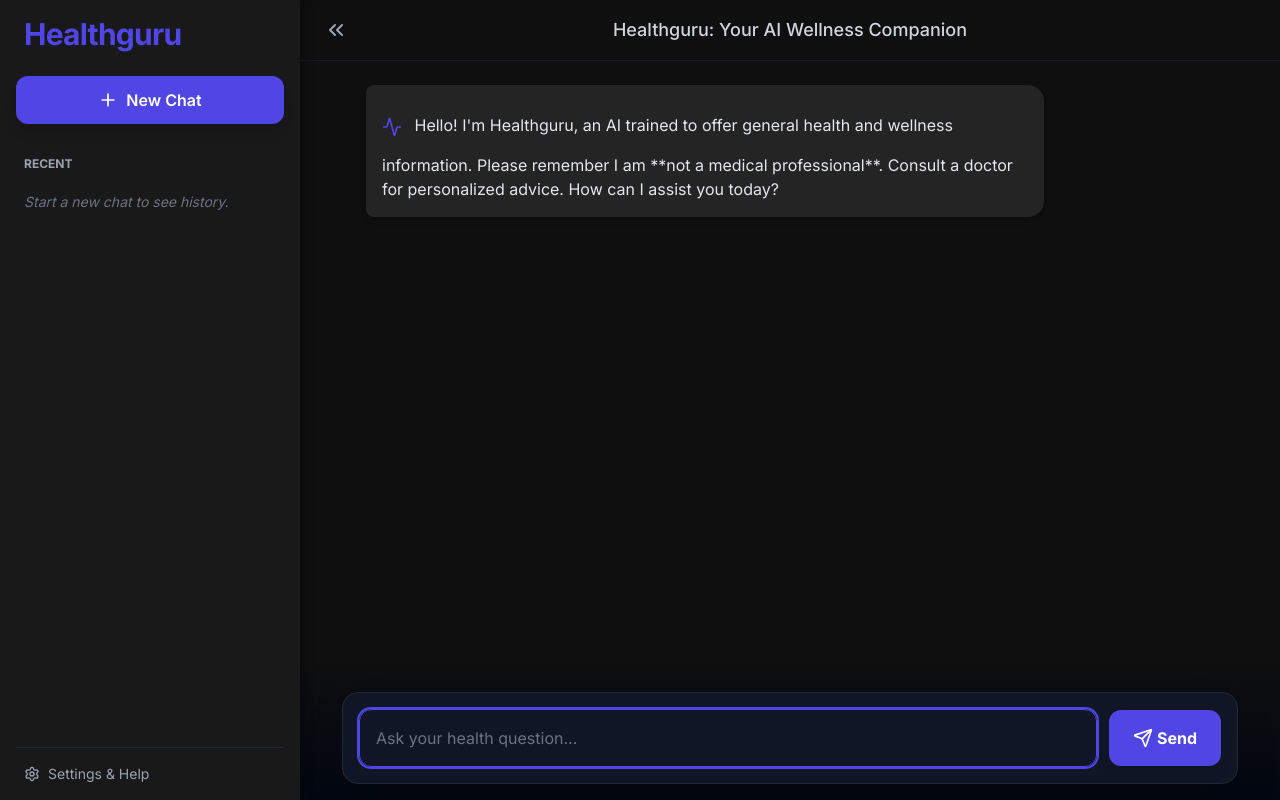
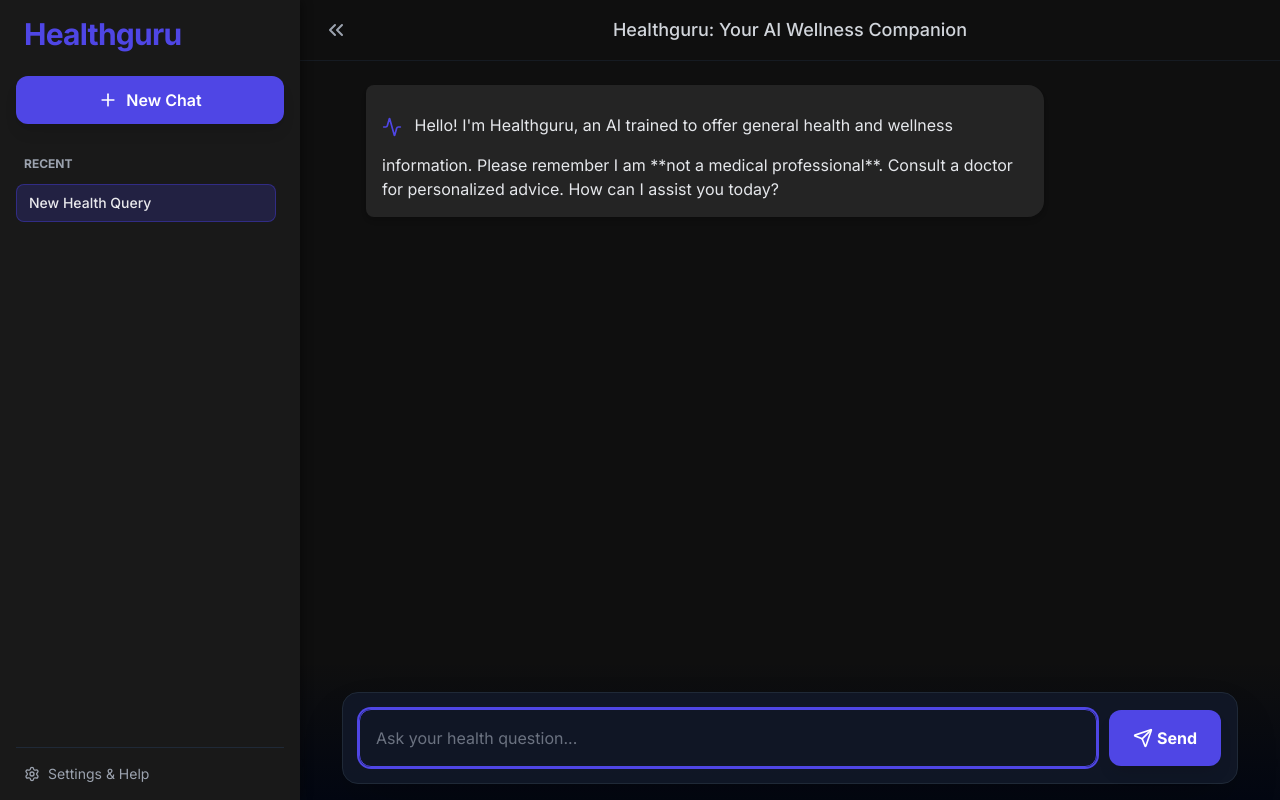
Before and after one commit to Zephieeeeee/Healthguru, a Flask app: a page that uses templates/index.html in a window 1280 px wide. Run offline with Flask 3, Linux system fonts and the light colour scheme; some libraries are stand-ins or nearby versions.

Commit message:
Feature: Updated app routing and refined homepage content

```diff
--- a/app.py
+++ b/app.py
@@ -1,189 +1,236 @@
 import os
-import uuid
 import json
-from flask import Flask, render_template, request, session, jsonify, redirect, url_for
-from datetime import datetime, MINYEAR
+import time
+import random
+import string
+from flask import Flask, request, jsonify, render_template, redirect, url_for
 from google import genai
-from google.genai.errors import APIError
-from dotenv import load_dotenv # <-- IMPORT IS NOW AT THE TOP
+from google.genai import types
 
-# --- Configuration & Initialization ---
+# --- Configuration and Initialization ---
 
-load_dotenv() # <-- FUNCTION IS NOW CALLED *AFTER* IMPORT
+app = Flask(__name__)
+# The API key is set via environment variable GEMINI_API_KEY in the deployment environment.
+# If running locally, you must set it in your environment.
+# The client automatically picks up the key.
+try:
+    client = genai.Client()
+    print("Gemini Client initialized successfully.")
+except Exception as e:
+    print(f"Error initializing Gemini Client: {e}")
+    client = None
 
-# Use environment variable for API Key
-GEMINI_API_KEY = os.environ.get("GEMINI_API_KEY", "")
-client = genai.Client(api_key=GEMINI_API_KEY)
+# In-memory storage for chat sessions.
+# Key: chat_id (string), Value: list of message parts (Gemini format)
+chat_sessions = {}
+# Key: chat_id (string), Value: chat title (string)
+chat_titles = {}
+# Key: chat_id (string), Value: timestamp (float)
+chat_timestamps = {}
 
-# Flask App setup
-app = Flask(__name__)
-app.secret_key = os.environ.get("FLASK_SECRET_KEY", "a_very_secret_key_for_session")
+# System instruction for the Healthguru model
+HEALTHGURU_SYSTEM_INSTRUCTION = (
+    "You are 'Healthguru', an AI-powered wellness and general health information assistant. "
+    "Your primary role is to provide well-researched, general, and easy-to-understand information based on the user's queries. "
+    "Crucial Mandate: You are NOT a medical professional. ALWAYS include a prominent disclaimer in your response that the user must consult a qualified doctor or healthcare provider for personalized medical advice, diagnosis, or treatment. "
+    "Your tone should be empathetic, supportive, and informative, focusing on widely accepted non-critical wellness practices, first aid basics, and common ailment management (e.g., home remedies, rest recommendations). "
+    "Format your responses clearly using Markdown (bold, lists, etc.) to enhance readability."
+)
 
-# --- Helper Functions for Session Management ---
+# --- Utility Functions ---
 
-def get_chat_model():
-    """Returns the Gemini chat model instance."""
-    return client.chats.create(model="gemini-2.5-flash")
+def generate_chat_id():
+    """Generates a unique, short ID for a new chat session."""
+    return ''.join(random.choices(string.ascii_letters + string.digits, k=10))
 
-def get_or_create_chat(chat_id=None):
+def get_recent_chats():
+    """Returns a list of recent chats with titles and IDs, sorted by timestamp."""
+    recent = []
+    for chat_id, title in chat_titles.items():
+        recent.append({
+            'id': chat_id,
+            'title': title,
+            'timestamp': chat_timestamps.get(chat_id, 0)
+        })
+    # Sort by timestamp, newest first
+    recent.sort(key=lambda x: x['timestamp'], reverse=True)
+    return recent[:10] # Limit to 10 recent chats
+
+def generate_title_from_message(user_message):
     """
-    Retrieves a chat session from Flask session or creates a new one.
+    Uses the Gemini API to generate a concise, descriptive title
+    for the chat based on the user's first message.
     """
-    if 'history' not in session:
-        session['history'] = {}
+    if not client:
+        return "Untitled Chat"
 
-    if chat_id and chat_id in session['history']:
-        # Load existing chat
-        current_chat = session['history'][chat_id]
-        return chat_id, current_chat
+    # Limit the prompt length to ensure it's fast and focused
+    prompt = f"Condense the following user message into a very concise, three-word maximum title for a chat history list. The message is: \"{user_message[:100]}...\""
 
-    # Create new chat
-    new_chat_id = str(uuid.uuid4())
-    new_chat_session = {
-        'id': new_chat_id,
-        'messages': [],
-        'created_at': datetime.now().isoformat(),
-        'title': 'New Chat'
-    }
-    session['history'][new_chat_id] = new_chat_session
-    session.modified = True
-    return new_chat_id, new_chat_session
+    try:
+        # Use a very fast model for a quick, simple title
+        response = client.models.generate_content(
+            model='gemini-2.5-flash',
+            contents=prompt,
+            config=types.GenerateContentConfig(
+                system_instruction="You are a title generator. Output only the short title text, with no quotes or extraneous punctuation."
+            )
+        )
+        # Clean up the response to ensure it's a clean string
+        title = response.text.strip().replace('"', '')
+        return title if len(title) > 0 else "New Health Query"
+    except Exception as e:
+        print(f"Error generating chat title: {e}")
+        return "New Health Query" # Fallback title
 
-def get_all_chats_for_sidebar():
+
+def save_chat_history(chat_id, history, title):
     """
-    Returns all chats, sorted reverse chronologically,
-    ensuring all chat objects are valid and have a title.
+    Stores the chat history, updates the title, and sets the timestamp.
+    If the chat is brand new (title is 'New Health Query'), it generates a proper title.
     """
-    history = session.get('history', {})
-    clean_chats = []
+    chat_sessions[chat_id] = history
 
-    # Use a default minimum datetime for sorting entries that might be malformed
-    min_datetime = datetime(MINYEAR, 1, 1).isoformat()
+    # 1. Update timestamp for sorting
+    chat_timestamps[chat_id] = time.time()
 
-    for chat_id, chat_data in history.items():
-        if not isinstance(chat_data, dict):
-            continue # Skip malformed, old session data
+    # 2. Update title if needed
+    # We only generate a title if the current title is the default one and the history has content.
+    if title == "New Health Query" and len(history) > 1 and history[-1].role == 'model':
+        # The first message from the user is at index 0
+        first_user_message = history[0].parts[0].text
+        new_title = generate_title_from_message(first_user_message)
+        chat_titles[chat_id] = new_title
+    else:
+        chat_titles[chat_id] = title
 
-        # Ensure essential keys exist on all chat objects
-        chat_data['id'] = chat_data.get('id', chat_id)
-        chat_data['created_at'] = chat_data.get('created_at', min_datetime)
+# --- Flask Routes ---
 
-        # If 'title' is missing or blank, provide a default
-        if not chat_data.get('title'):
-            chat_data['title'] = 'Untitled Chat'
-        # Fix for chats that were new but never got a message
-        elif chat_data['title'] == 'New Chat' and not chat_data.get('messages'):
-             chat_data['title'] = 'Untitled Chat'
-
-        clean_chats.append(chat_data)
-
-    # Sort the clean list by creation time
-    sorted_chats = sorted(
-        clean_chats,
-        key=lambda x: datetime.fromisoformat(x['created_at']),
-        reverse=True
-    )
-    return sorted_chats
-
-# --- Routes and Logic ---
-
-@app.route('/', defaults={'chat_id': None})
-@app.route('/chat/<chat_id>')
-def Index(chat_id):
-    """Renders the main chat interface and loads or starts a chat session."""
-
-    all_history = get_all_chats_for_sidebar()
-
-    # FIX: "New Chat on Refresh"
-    if chat_id is None:
-        if all_history:
-            # If user visits "/" and has history, redirect to the most recent chat
-            latest_chat_id = all_history[0]['id']
-            return redirect(url_for('Index', chat_id=latest_chat_id))
-
-    current_chat_id, current_chat = get_or_create_chat(chat_id)
-    messages = current_chat['messages']
-
-    return render_template('index.html',
-        messages=messages,
-        current_chat_id=current_chat_id,
-        recent_chats=all_history
-    )
+@app.route('/')
+def index():
+    """Redirects to a new chat session."""
+    return redirect(url_for('new_chat'))
 
 @app.route('/new_chat')
 def new_chat():
-    """Starts a brand new, empty chat session."""
-    new_id, _ = get_or_create_chat(None)
-    return redirect(url_for('Index', chat_id=new_id))
+    """Initializes and displays a new, empty chat session."""
+    new_id = generate_chat_id()
+    # Initialize chat session with a placeholder for the title
+    chat_sessions[new_id] = []
+    # Set the initial title to a temporary, easy-to-identify value
+    chat_titles[new_id] = "New Health Query"
+    chat_timestamps[new_id] = time.time()
+    return redirect(url_for('chat_view', chat_id=new_id))
 
+@app.route('/chat/<chat_id>')
+def chat_view(chat_id):
+    """Displays an existing chat session."""
+    if chat_id not in chat_sessions:
+        return redirect(url_for('new_chat'))
+
+    # Convert the internal chat history to a format for the template
+    messages = [
+        {'role': msg.role, 'parts': [{'text': part.text}]}
+        for msg in chat_sessions[chat_id]
+        for part in msg.parts if hasattr(part, 'text')
+    ]
+
+    return render_template(
+        'index.html',
+        messages=messages,
+        current_chat_id=chat_id,
+        recent_chats=get_recent_chats()
+    )
 
 @app.route('/chat', methods=['POST'])
-def chat():
-    """Handles the chat message, sends to Gemini, and returns response."""
+def chat_api():
+    """Handles the API call to the Gemini model."""
+    data = request.json
+    user_message = data.get('message', '').strip()
+    chat_id = data.get('chat_id')
+
+    if not user_message:
+        return jsonify({'error': 'Message cannot be empty'}), 400
+
+    # If the chat ID is new or invalid, initialize a new session
+    if chat_id not in chat_sessions:
+        chat_id = generate_chat_id()
+        chat_sessions[chat_id] = []
+        chat_titles[chat_id] = "New Health Query"
+        chat_timestamps[chat_id] = time.time()
+
+    # Get the current history for this session
+    history = chat_sessions[chat_id]
+
+    # Add the user's message to the history (Gemini format)
+    history.append(types.Content(role="user", parts=[types.Part.from_text(user_message)]))
+
+    # --- Call Gemini API ---
+    if not client:
+        return jsonify({'error': 'AI service not initialized.'}), 500
+
     try:
-        data = request.get_json()
-        user_message = data.get("message")
-        chat_id = data.get("chat_id")
+        response = client.models.generate_content(
+            model='gemini-2.5-flash', # Use flash for fast, conversational responses
+            contents=history,
+            config=types.GenerateContentConfig(
+                system_instruction=HEALTHGURU_SYSTEM_INSTRUCTION
+            )
+        )
 
-        current_chat_id, current_chat = get_or_create_chat(chat_id)
+        # Add the model's response to the history
+        history.append(response.candidates[0].content)
 
-        current_chat['messages'].append({
-            'role': 'user',
-            'parts': [{'text': user_message}]
+        # Save the updated history and potentially generate a title
+        save_chat_history(chat_id, history, chat_titles.get(chat_id, "New Health Query"))
+
+        # Extract the text from the model's response
+        model_text = response.text
+
+        # Return the AI response and the chat_id (which might be new)
+        return jsonify({
+            'response': model_text,
+            'chat_id': chat_id
         })
 
-        history_parts = []
-        for msg in current_chat['messages']:
-             history_parts.append({"role": msg['role'], "parts": msg['parts']})
+    except Exception as e:
+        print(f"Gemini API Error: {e}")
+        # Remove the last user message from history if the API call failed
+        history.pop()
+        return jsonify({'error': 'Failed to communicate with the AI model. Please try again.'}), 500
 
-        response = client.models.generate_content(
-            model='gemini-2.5-flash',
-            contents=history_parts,
-            config={"system_instruction": "You are Healthguru, an AI trained to offer general, non-diagnostic health and wellness information. Always preface your responses with a strong disclaimer that you are not a medical professional."}
-        )
-
-        model_response = response.text
-        current_chat['messages'].append({
-            'role': 'model',
-            'parts': [{'text': model_response}]
-        })
-
-        if current_chat.get('title') == 'New Chat' and len(current_chat['messages']) == 2:
-            title_response = client.models.generate_content(
-                model='gemini-2.5-flash',
-                contents=[
-                    {"role": "user", "parts": [{"text": f"Create a short, three-word maximum, title for this chat topic: '{user_message}'"}]}
-                ]
-            )
-            new_title = title_response.text.strip().replace('"', '')
-            current_chat['title'] = new_title if new_title else 'Chat'
-
-        session.modified = True
-        return jsonify(response=model_response, chat_id=current_chat_id)
-
-    except APIError as e:
-        print(f"Gemini API Error: {e}")
-        return jsonify(error="A problem occurred with the AI service. Please try again."), 500
-    except Exception as e:
-        print(f"Unexpected error: {e}")
-        return jsonify(error="An unexpected error occurred."), 500
-
-# --- NEW ROUTE: DELETE CHAT ---
 @app.route('/delete_chat/<chat_id>', methods=['POST'])
 def delete_chat(chat_id):
-    """Deletes a chat session from the history."""
-    if 'history' in session and chat_id in session['history']:
-        del session['history'][chat_id]
-        session.modified = True
+    """Deletes a chat session and redirects to a new chat."""
+    if chat_id in chat_sessions:
+        del chat_sessions[chat_id]
+        if chat_id in chat_titles:
+            del chat_titles[chat_id]
+        if chat_id in chat_timestamps:
+            del chat_timestamps[chat_id]
 
-        all_history = get_all_chats_for_sidebar()
+        # Determine the redirect URL
+        remaining_chats = get_recent_chats()
+        if remaining_chats:
+            # Redirect to the newest remaining chat
+            redirect_url = url_for('chat_view', chat_id=remaining_chats[0]['id'])
+        else:
+            # Redirect to a brand new chat
+            redirect_url = url_for('new_chat')
 
-        if all_history:
-            # Redirect to the next most recent chat
-            redirect_id = all_history[0]['id']
-            return jsonify(success=True, redirect_url=url_for('Index', chat_id=redirect_id))
-        else:
-            # No chats left, redirect to root (which will create a new one)
-            return jsonify(success=True, redirect_url=url_for('Index'))
+        return jsonify({'success': True, 'redirect_url': redirect_url})
 
-    return jsonify(success=False, error="Chat not found"), 404
+    return jsonify({'success': False, 'error': 'Chat not found'}), 404
+
+# --- Run App ---
+if __name__ == '__main__':
+    # Add a mock chat for testing history functionality
+    mock_id = generate_chat_id()
+    chat_titles[mock_id] = "My Daily Workout Plan"
+    chat_timestamps[mock_id] = time.time() - 3600 # 1 hour ago
+    chat_sessions[mock_id] = [
+        types.Content(role="user", parts=[types.Part.from_text("Can you create a 30-minute workout plan for me?")]),
+        types.Content(role="model", parts=[types.Part.from_text("Here is a suggested plan...")]
+    )]
+
+    app.run(debug=True, host='0.0.0.0', port=os.environ.get('PORT', 5000))
--- a/templates/index.html
+++ b/templates/index.html
@@ -173,9 +173,10 @@
         <!-- Logo/Title - RESTORED HEALTHGURU TEXT -->
         <h1 class="text-3xl font-extrabold accent-text mb-6 tracking-tight ml-2">Healthguru</h1>
 
-        <!-- New Chat Button -->
+        <!-- New Chat Button - UPDATED TEXT -->
         <a href="/new_chat" class="w-full text-center accent-bg text-white font-semibold py-3 px-4 rounded-xl shadow-lg mb-6 transition duration-150 ease-in-out transform hover:shadow-xl flex items-center justify-center space-x-2">
             <i data-lucide="plus" class="w-5 h-5"></i>
+            <!-- TEXT CHANGED TO "New Chat" -->
             <span>New Chat</span>
         </a>
 
@@ -189,6 +190,7 @@
                         data-chat-id="{{ chat.id }}"
                         class="chat-history-item block w-full text-left {% if chat.id == current_chat_id %}bg-indigo-900/40 border border-indigo-700/50{% else %}hover:bg-gray-800/50{% endif %} py-2 px-3 rounded-lg mb-1 text-sm transition duration-100 ease-in-out truncate font-medium text-white/90"
                     >
+                        <!-- Title is rendered here. It will now be dynamic -->
                         {{ chat.title }}
                     </a>
                 {% endfor %}
```
